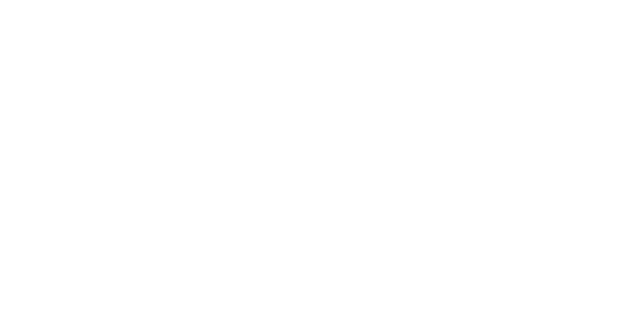
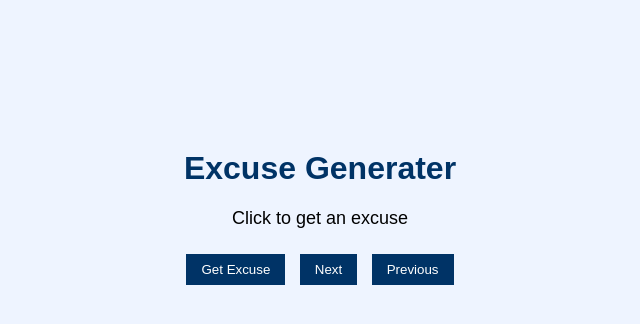
Before and after one commit to GarvitPratap-06/excuse-generater, a plain HTML site: page index.html in a window 1280 px wide. Shown: the whole page, without its empty margins (320-960 px from the left). Drawn offline with Linux system fonts and the light colour scheme.

Commit message:
Update index.html

```diff
--- a/index.html
+++ b/index.html
@@ -1,11 +1,77 @@
 <!DOCTYPE html>
-<html lang="en">
+<html>
 <head>
-    <meta charset="UTF-8">
-    <meta name="viewport" content="width=device-width, initial-scale=1.0">
-    <title>Document</title>
+    <title>Excuse Generater</title>
+
+    <style>
+        body {
+            font-family: Arial;
+            text-align: center;
+            margin-top: 150px;
+            background-color: #eef4ff;
+        }
+
+        h1 {
+            color: #003366;
+        }
+
+        #excuse {
+            margin: 20px;
+            font-size: 18px;
+        }
+
+        button {
+            padding: 8px 15px;
+            margin: 5px;
+            background-color: #003366;
+            color: white;
+            border: none;
+            cursor: pointer;
+        }
+    </style>
 </head>
+
 <body>
+
+    <h1>Excuse Generater</h1>
+
+    <p id="excuse">Click to get an excuse</p>
+
+    <button onclick="getExcuse()">Get Excuse</button>
+    <button onclick="nextExcuse()">Next</button>
+    <button onclick="previousExcuse()">Previous</button>
+
+    <script>
+        var excuses = [
+            "Sir, my laptop suddenly stopped working while doing ISA.",
+            "I saved the ISA file but it did not open today.",
+            "There was a power cut when I was about to finish.",
+            "I thought the submission was next week.",
+            "My system was updating for a long time.",
+            "I completed it but forgot to bring it today."
+        ];
+
+        var index = -1;
+
+        function getExcuse() {
+            index = 0;
+            document.getElementById("excuse").innerHTML = excuses[index];
+        }
+
+        function nextExcuse() {
+            if (index < excuses.length - 1) {
+                index++;
+                document.getElementById("excuse").innerHTML = excuses[index];
+            }
+        }
+
+        function previousExcuse() {
+            if (index > 0) {
+                index--;
+                document.getElementById("excuse").innerHTML = excuses[index];
+            }
+        }
+    </script>
 
 </body>
 </html>
```
